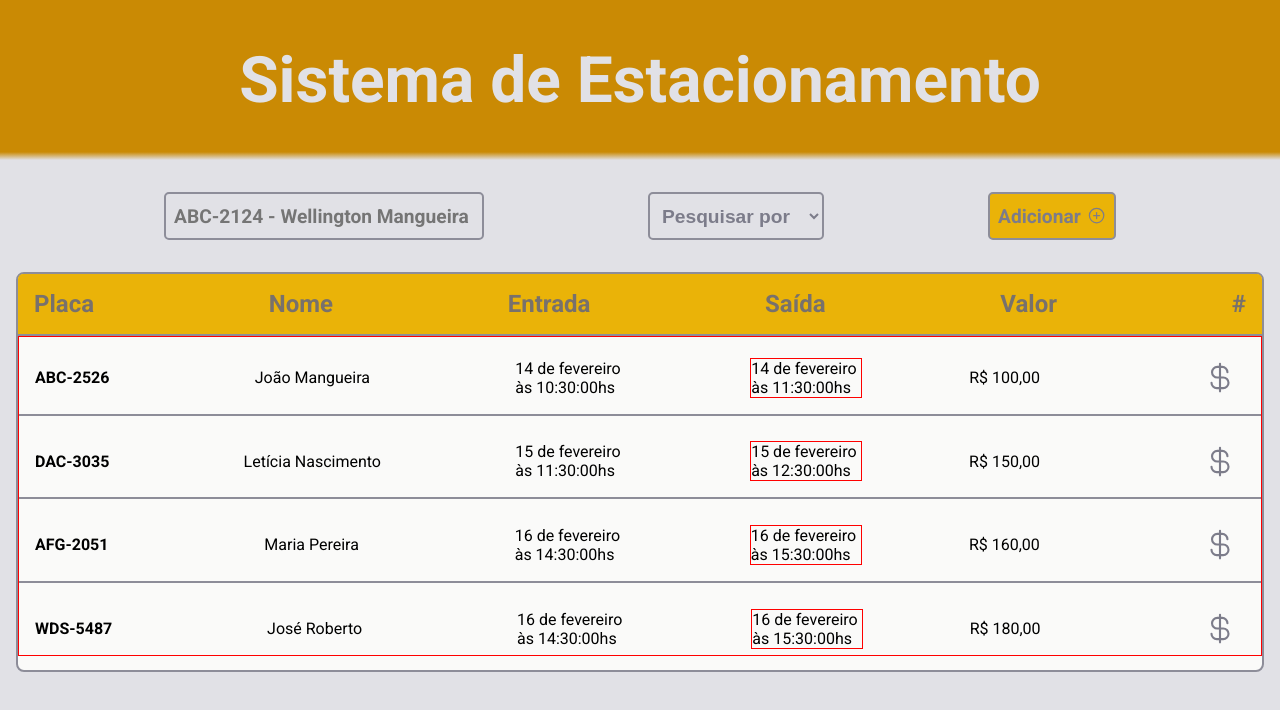
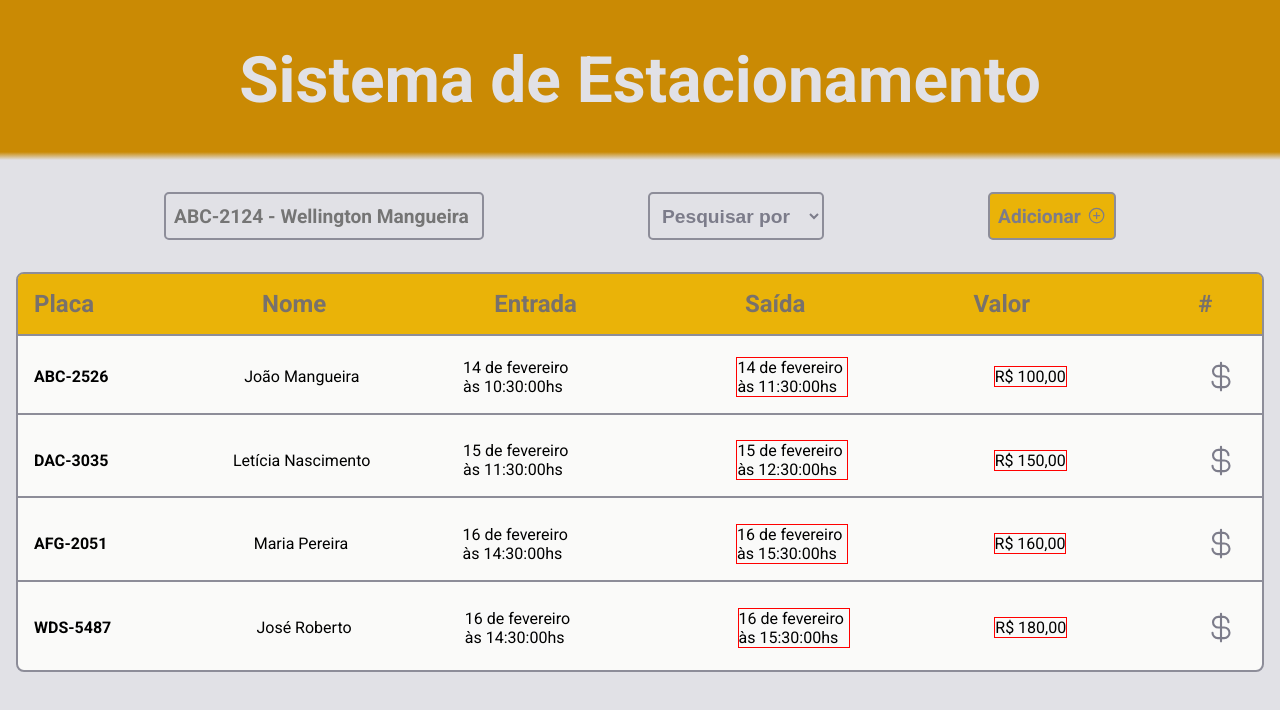
Before and after one commit to leticea/parking-system-react, a React (Vite) app: page / in a window 1280 px wide. Shown: the top 710 px of the page. Built offline with nearby package versions, Linux system fonts and the light colour scheme.

Commit message:
editando o espaçamento dos itens da lista

```diff
--- a/src/components/HomeContainer.module.css
+++ b/src/components/HomeContainer.module.css
@@ -92,7 +92,7 @@ button:hover {
   display: flex;
   justify-content: space-between;
   align-items: center;
-  padding: 1rem;
+  padding: 1rem 3.1rem 1rem 1rem;
   font-size: 1.5rem;
 
   //border: 1px solid red;
@@ -109,7 +109,7 @@ button:hover {
 
   position: relative;
 
-  border: 1px solid red;
+  //border: 1px solid red;
 }
 
 .infoContainer p {
@@ -121,7 +121,9 @@ button:hover {
 }
 
 .infoContainer span {
-  margin-right: 4rem;
+  margin-right: 3rem;
+
+  border: 1px solid red;
 }
 
 .infoContainer button {
--- a/src/components/RegisteredVehicle.module.css
+++ b/src/components/RegisteredVehicle.module.css
@@ -13,7 +13,7 @@
 }
 
 .dataContainer span {
-  margin-left: 1rem;
+  margin-left: 4rem;
 }
 
 .dataContainer button {
@@ -23,6 +23,8 @@
   background: transparent;
   color: var(--gray-500);
   cursor: pointer;
+
+  float: right;
 
   display: flex;
 
@@ -37,7 +39,6 @@
   width: 7rem;
   display: flex;
   justify-content: center;
-  margin-left: 2rem;
 
   //border: 1px solid red;
 }
@@ -45,7 +46,7 @@
   width: 7rem;
   display: flex;
   justify-content: center;
-  margin-left: 2rem;
+  margin-left: 5rem;
 
   border: 1px solid red;
 }
```
